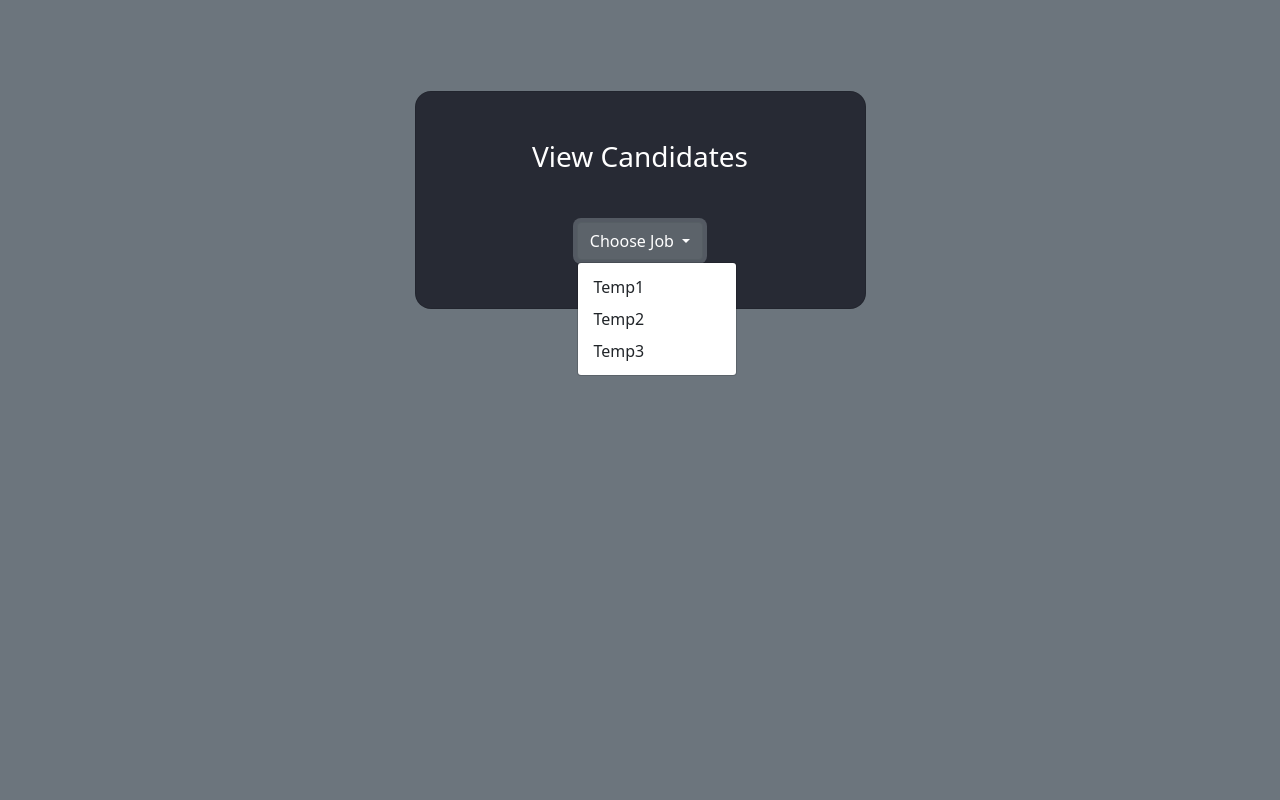
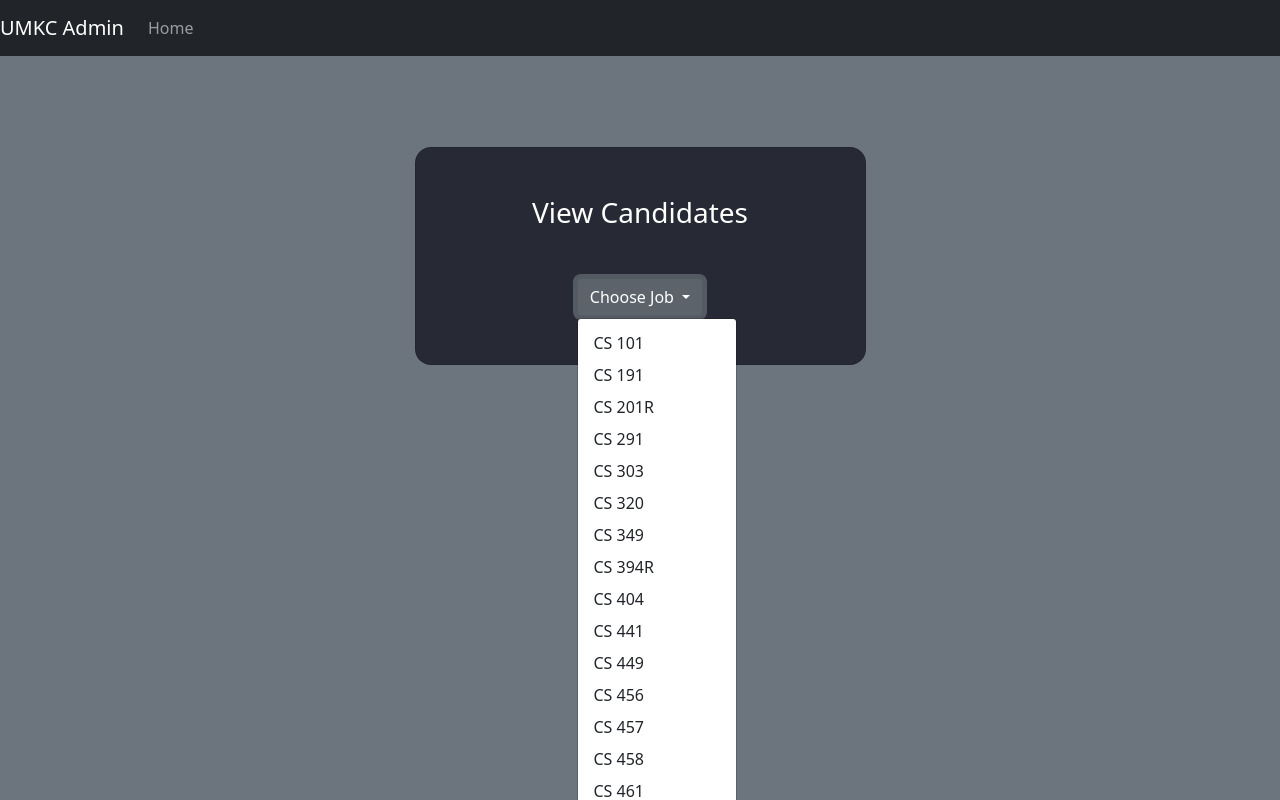
Before and after one commit to iradielmt/UMKCDepartmentProject, a Vue app in the folder gta-portal/: page /admin in a window 1280 px wide. Both pictures are taken after a click on the button "Choose Job". Shown: the top 800 px of the page. Built offline with nearby package versions, Linux system fonts and the light colour scheme; the HTML template or start-up script is replaced by a standard one.

Commit message:
Added Classes to admin page

```diff
--- a/gta-portal/src/components/Views/Admin/Admin.vue
+++ b/gta-portal/src/components/Views/Admin/Admin.vue
@@ -1,4 +1,5 @@
 <template>
+<Header />
 <div class="main">
 <section class="vh-100" style="background-color: #6c757d;">
     <div class="container py-5 h-50" >
@@ -13,9 +14,30 @@
 
                 </button>
                 <ul class="dropdown-menu" aria-labelledby="dropdownMenuButton1">
-                  <li><a class="dropdown-item" data-model="modalOne" href="#">Temp1</a></li>
-                  <li><a class="dropdown-item" href="#">Temp2</a></li>
-                  <li><a class="dropdown-item" href="#">Temp3</a></li>
+                  <li><a class="dropdown-item" data-model="modalOne" href="#">CS 101</a></li>
+                  <li><a class="dropdown-item" href="#">CS 191</a></li>
+                  <li><a class="dropdown-item" href="#">CS 201R</a></li>
+                  <li><a class="dropdown-item" data-model="modalOne" href="#">CS 291</a></li>
+                  <li><a class="dropdown-item" href="#">CS 303</a></li>
+                  <li><a class="dropdown-item" href="#">CS 320</a></li>
+                  <li><a class="dropdown-item" data-model="modalOne" href="#">CS 349</a></li>
+                  <li><a class="dropdown-item" href="#">CS 394R</a></li>
+                  <li><a class="dropdown-item" href="#">CS 404</a></li>
+                  <li><a class="dropdown-item" data-model="modalOne" href="#">CS 441</a></li>
+                  <li><a class="dropdown-item" href="#">CS 449</a></li>
+                  <li><a class="dropdown-item" href="#">CS 456</a></li>
+                  <li><a class="dropdown-item" data-model="modalOne" href="#">CS 457</a></li>
+                  <li><a class="dropdown-item" href="#">CS 458</a></li>
+                  <li><a class="dropdown-item" href="#">CS 461</a></li>
+                  <li><a class="dropdown-item" data-model="modalOne" href="#">CS 465R</a></li>
+                  <li><a class="dropdown-item" href="#">CS 470</a></li>
+                  <li><a class="dropdown-item" href="#">CS 5520</a></li>
+                  <li><a class="dropdown-item" data-model="modalOne" href="#">CS 5525</a></li>
+                  <li><a class="dropdown-item" href="#">CS 5552A</a></li>
+                  <li><a class="dropdown-item" href="#">CS 5565</a></li>
+                  <li><a class="dropdown-item" data-model="modalOne" href="#">CS 5573</a></li>
+                  <li><a class="dropdown-item" href="#">CS 5590PA</a></li>
+                  <li><a class="dropdown-item" href="#">CS 5592</a></li>
                 </ul>
               </div>
             </div>
@@ -28,8 +50,10 @@
 </template>
 
 <script>
+import Header from '../Admin/AdminHeader.vue'
 
 export default {
+  components: { Header },
   name: "Admin-page"
 }
 
```
